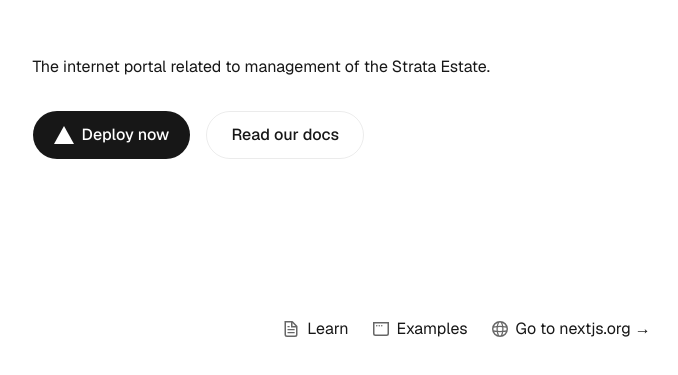
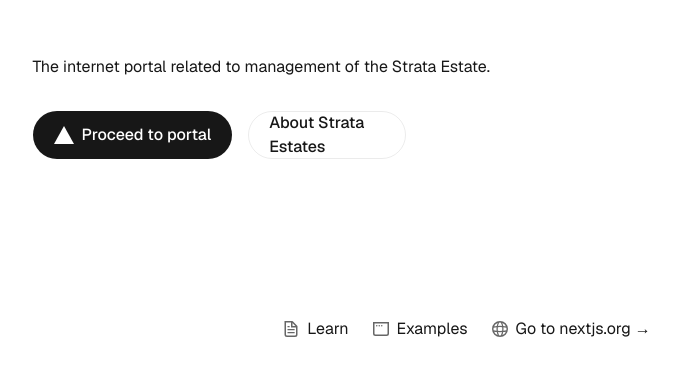
Before and after one commit to wandom-boi/info1111-strata-portal, a Next.js app: page / in a window 1280 px wide. Shown: the part 381-756 px from the top of the page, without its empty margins (173-851 px from the left). Built offline with nearby package versions, Linux system fonts and the light colour scheme.

Commit message:
Update page.tsx

```diff
--- a/app/page.tsx
+++ b/app/page.tsx
@@ -27,15 +27,15 @@ export default function Home() {
               width={20}
               height={20}
             />
-            Deploy now
+            Proceed to portal
           </a>
           <a
             className="rounded-full border border-solid border-black/[.08] dark:border-white/[.145] transition-colors flex items-center justify-center hover:bg-[#f2f2f2] dark:hover:bg-[#1a1a1a] hover:border-transparent font-medium text-sm sm:text-base h-10 sm:h-12 px-4 sm:px-5 w-full sm:w-auto md:w-[158px]"
-            href="https://nextjs.org/docs?utm_source=create-next-app&utm_medium=appdir-template-tw&utm_campaign=create-next-app"
+            href="/strata-estate-about.pdf"
             target="_blank"
             rel="noopener noreferrer"
           >
-            Read our docs
+            About Strata Estates
           </a>
         </div>
       </main>
```
